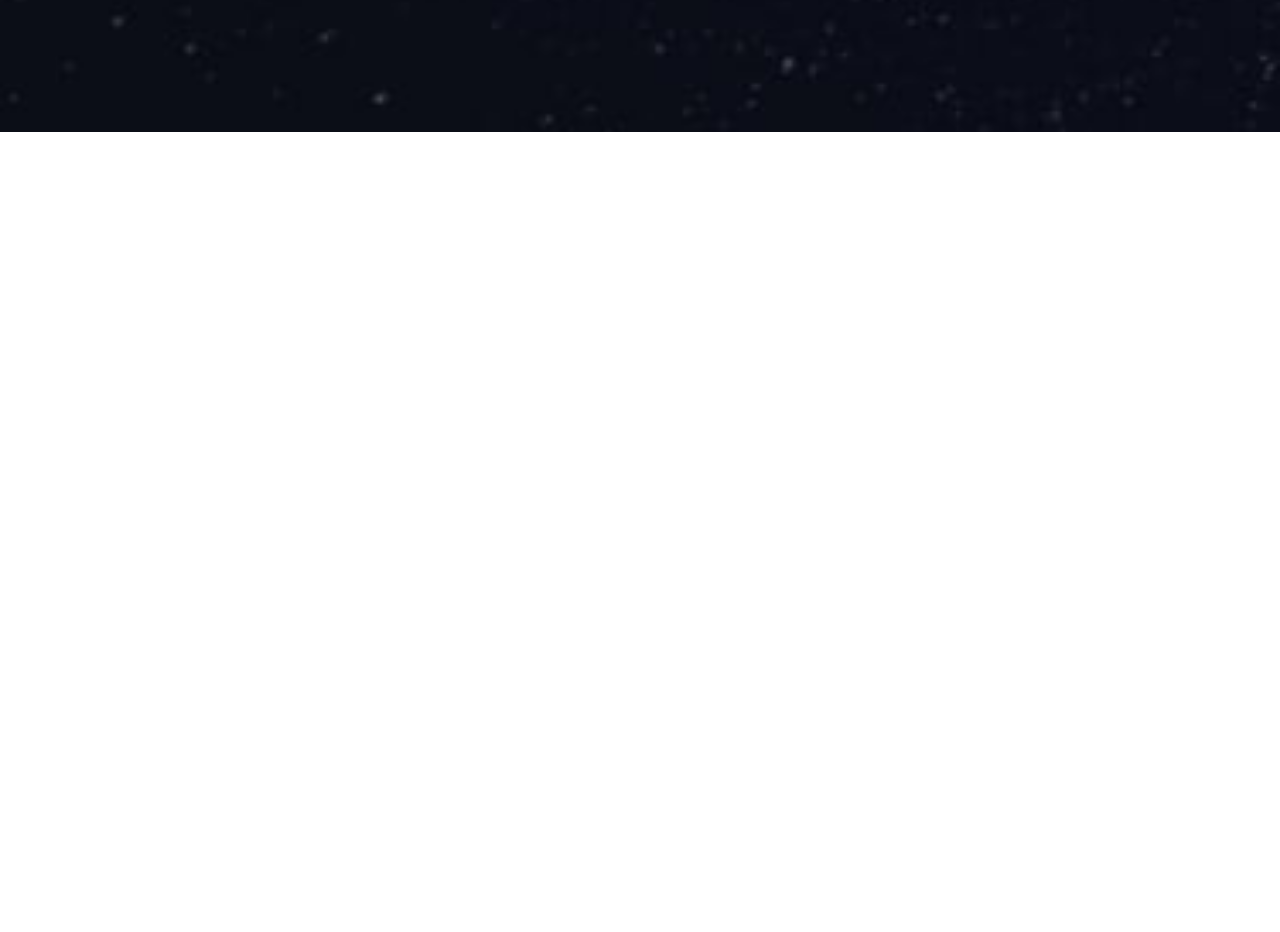
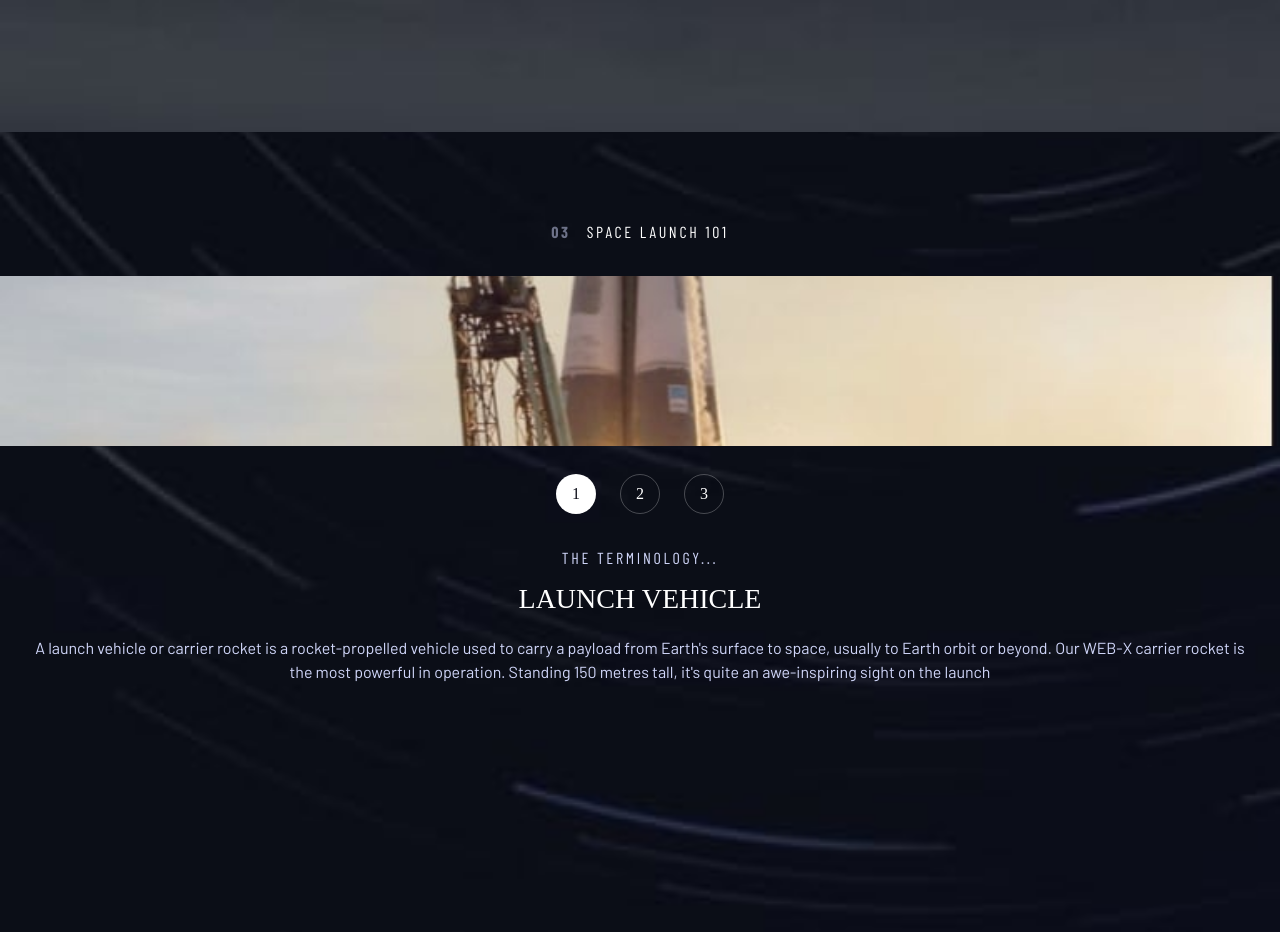
Before and after one commit to EduardoReisUX/space-tourism, a Svelte app: page / in a window 1280 px wide. Shown: the part 2280-3212 px from the top of the page. Before the commit the page ends 2412 px from the top, so only its background shows below. Built offline with nearby package versions, Linux system fonts and the light colour scheme; a web font is replaced by a local one.

Commit message:
feat: add tech section

```diff
--- a/src/App.svelte
+++ b/src/App.svelte
@@ -14,6 +14,10 @@
   import CrewImg from "./components/CrewImg.svelte";
   import CrewOptions from "./components/CrewOptions.svelte";
   import CrewDescription from "./components/CrewDescription.svelte";
+
+  import TechImages from "./components/TechImages.svelte";
+  import TechOptions from "./components/TechOptions.svelte";
+  import TechDescription from "./components/TechDescription.svelte";
 </script>
 
 <svelte:head>
@@ -56,7 +60,7 @@
   <section
     class="relative min-h-screen flex flex-col px-6 mx-auto items-center w-full pt-[5.5rem] pb-14"
   >
-    <Background section="destination" />
+    <Background section="crew" />
     <ProgressTracker step="02" />
 
     <div class="mt-8 flex flex-col items-center text-brand-white">
@@ -67,4 +71,19 @@
       <CrewDescription />
     </div>
   </section>
+
+  <section
+    class="relative min-h-screen flex flex-col px-6 mx-auto items-center w-full pt-[5.5rem] pb-14"
+  >
+    <Background section="techBg" />
+    <ProgressTracker step="03" />
+
+    <div class="mt-8 flex flex-col items-center text-brand-white">
+      <TechImages technology="launch_vehicle" />
+      <div class="flex space-x-6 mt-7">
+        <TechOptions />
+      </div>
+      <TechDescription />
+    </div>
+  </section>
 </main>
--- /dev/null
+++ b/src/components/TechDescription.svelte
@@ -0,0 +1,10 @@
+<h5 class="mt-8 mb-2 text-nav font-mono text-brand-primary">
+  THE TERMINOLOGY...
+</h5>
+<h3 class="text-subh1 font-serif mb-4 text-brand-white">LAUNCH VEHICLE</h3>
+<p class="text-brand-primary text-center">
+  A launch vehicle or carrier rocket is a rocket-propelled vehicle used to carry
+  a payload from Earth's surface to space, usually to Earth orbit or beyond. Our
+  WEB-X carrier rocket is the most powerful in operation. Standing 150 metres
+  tall, it's quite an awe-inspiring sight on the launch
+</p>
--- /dev/null
+++ b/src/components/TechImages.svelte
@@ -0,0 +1,24 @@
+<script lang="ts">
+  import launch_vehicle from "./../assets/technology/image-launch-vehicle-landscape.jpg";
+  import spaceport from "./../assets/technology/image-space-capsule-landscape.jpg";
+  import space_capsule from "./../assets/technology/image-spaceport-landscape.jpg";
+
+  type TechImagesType = keyof typeof techImages;
+
+  export let technology: TechImagesType;
+
+  let techImages = {
+    launch_vehicle,
+    spaceport,
+    space_capsule,
+  };
+</script>
+
+{#if technology}
+  <img
+    src={techImages[technology]}
+    alt={"technology"}
+    class="absolute w-full h-[170px] object-cover"
+  />
+  <div class="h-[170px]" />
+{/if}
--- /dev/null
+++ b/src/components/TechOptions.svelte
@@ -0,0 +1,15 @@
+{#each [1, 2, 3] as option, index}
+  {#if index === 0}
+    <button
+      class="w-10 h-10 grid place-items-center bg-brand-white text-brand-black font-serif rounded-full"
+    >
+      {option}
+    </button>
+  {:else}
+    <button
+      class="w-10 h-10 grid place-items-center border border-brand-white/25 font-serif rounded-full"
+    >
+      {option}
+    </button>
+  {/if}
+{/each}
```
